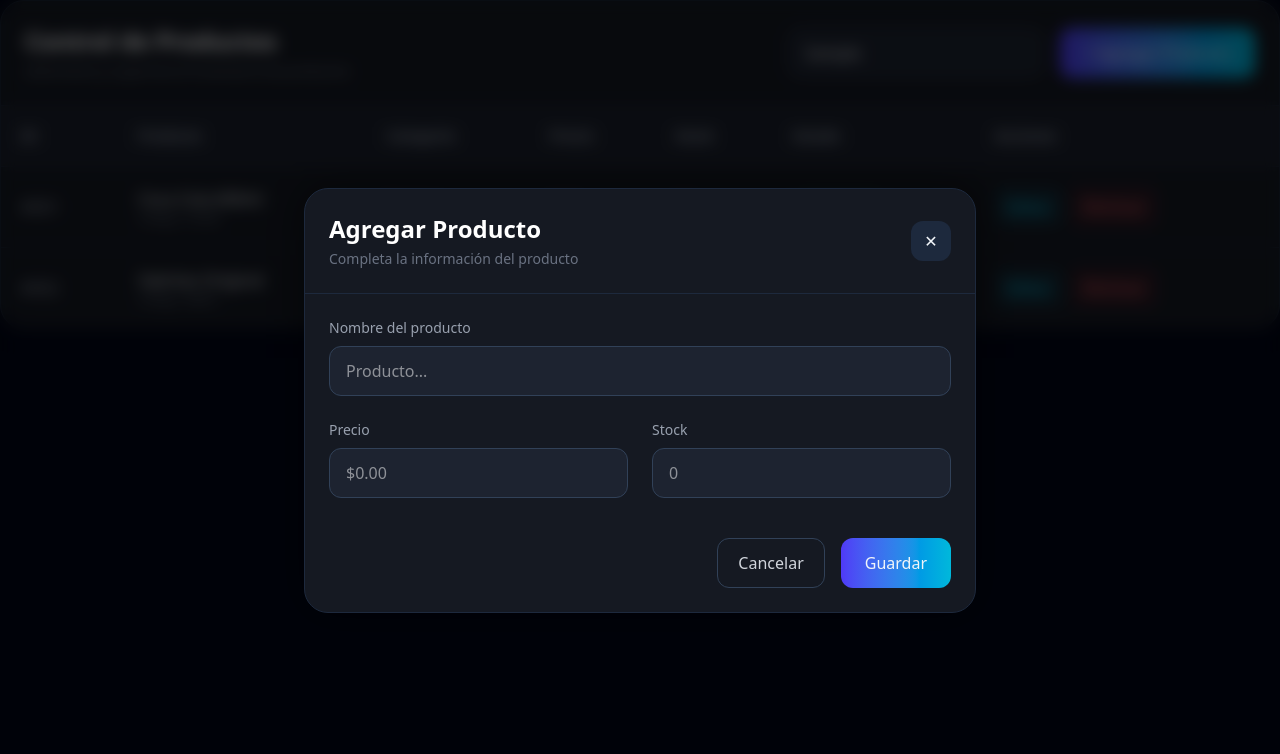
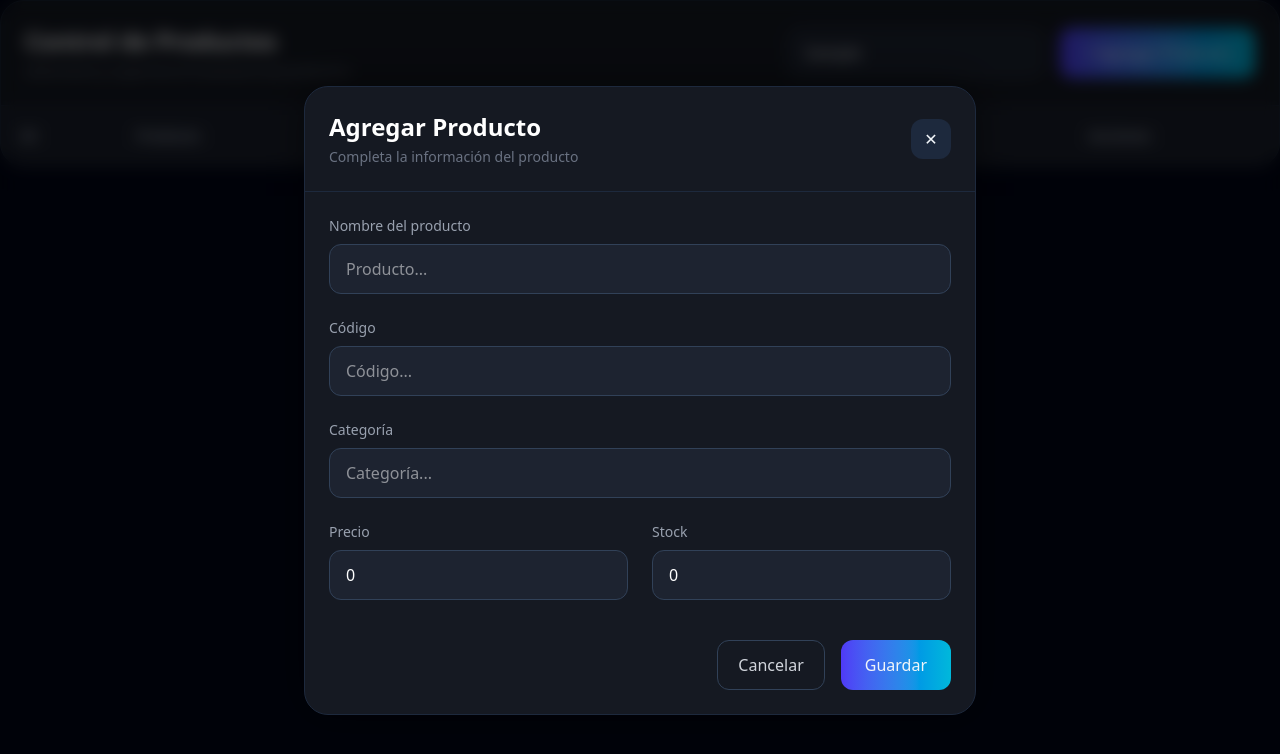
Before and after one commit to skarmik/tienda, an Angular app: page /products in a window 1280 px wide. Both pictures are taken after typing "Sample" into the empty fields and a click on the button "+ Agregar Producto". Shown: the top 754 px of the page. Built offline with nearby package versions, Linux system fonts and the light colour scheme.

Commit message:
feat(products):Agrego local

```diff
--- a/src/app/components/modalProduct/modalProduct.html
+++ b/src/app/components/modalProduct/modalProduct.html
@@ -1,14 +1,11 @@
-<div
-*ngIf="visible"
-class="fixed inset-0 z-50
+<div *ngIf="visible" class="fixed inset-0 z-50
 flex items-center justify-center
 bg-black/60 backdrop-blur-sm
 animate-fadeIn">
 
   <!-- Modal -->
 
-    <div
-    class="w-full max-w-2xl
+  <div class="w-full max-w-2xl
     bg-[#151922]
     border border-slate-800
     rounded-3xl
@@ -32,9 +29,7 @@ animate-fadeIn">
 
       </div>
 
-            <button
-            (click)="cerrarModal()"
-            class="w-10 h-10
+      <button (click)="cerrarModal()" class="w-10 h-10
             rounded-xl
             bg-slate-800
             hover:bg-red-500/20
@@ -50,7 +45,7 @@ animate-fadeIn">
 
     <!-- Formulario -->
 
-        <form class="p-6 space-y-6">
+    <form class="p-6 space-y-6" (ngSubmit)="guardarProducto()">
 
       <div>
 
@@ -58,10 +53,43 @@ animate-fadeIn">
           Nombre del producto
         </label>
 
-                <input
-                type="text"
-                placeholder="Producto..."
-                class="w-full
+        <input type="text" name="nombre" [(ngModel)]="producto.nombre" placeholder="Producto..." class="w-full
+        bg-[#1d2330]
+        border border-slate-700
+        rounded-xl
+        px-4 py-3
+        text-white
+        focus:outline-none
+        focus:border-cyan-400">
+
+      </div>
+
+
+      <div>
+
+        <label class="block text-sm text-gray-400 mb-2">
+          Código
+        </label>
+
+        <input type="text" name="codigo" [(ngModel)]="producto.codigo" placeholder="Código..." class="w-full
+        bg-[#1d2330]
+        border border-slate-700
+        rounded-xl
+        px-4 py-3
+        text-white
+        focus:outline-none
+        focus:border-cyan-400">
+
+      </div>
+
+
+      <div>
+
+        <label class="block text-sm text-gray-400 mb-2">
+          Categoría
+        </label>
+
+        <input type="text" name="categoria" [(ngModel)]="producto.categoria" placeholder="Categoría..." class="w-full
         bg-[#1d2330]
         border border-slate-700
         rounded-xl
@@ -81,10 +109,7 @@ animate-fadeIn">
             Precio
           </label>
 
-                    <input
-                    type="number"
-                    placeholder="$0.00"
-                    class="w-full
+          <input type="number" name="precio" [(ngModel)]="producto.precio" placeholder="$0.00" class="w-full
             bg-[#1d2330]
             border border-slate-700
             rounded-xl
@@ -102,10 +127,7 @@ animate-fadeIn">
             Stock
           </label>
 
-                    <input
-                    type="number"
-                    placeholder="0"
-                    class="w-full
+          <input type="number" name="stock" [(ngModel)]="producto.stock" placeholder="0" class="w-full
             bg-[#1d2330]
             border border-slate-700
             rounded-xl
@@ -119,14 +141,9 @@ animate-fadeIn">
       </div>
 
 
-            <!-- Footer -->
-
       <div class="flex justify-end gap-4 pt-4">
 
-                <button
-                type="button"
-                (click)="cerrarModal()"
-                class="px-5 py-3
+        <button type="button" (click)="cerrarModal()" class="px-5 py-3
         rounded-xl
         border border-slate-700
         text-gray-300
@@ -137,9 +154,7 @@ animate-fadeIn">
         </button>
 
 
-                <button
-                type="submit"
-                class="px-6 py-3
+        <button type="submit" class="px-6 py-3
         rounded-xl
         bg-gradient-to-r
         from-indigo-600
--- a/src/app/components/modalProduct/modalProduct.ts
+++ b/src/app/components/modalProduct/modalProduct.ts
@@ -1,9 +1,10 @@
 import { CommonModule } from '@angular/common';
-import { ChangeDetectionStrategy, Component, Input, Output , EventEmitter, } from '@angular/core';
+import { ChangeDetectionStrategy, Component, Input, Output, EventEmitter, } from '@angular/core';
+import { FormsModule } from '@angular/forms';
 
 @Component({
   selector: 'app-modal-product',
-  imports: [CommonModule],
+  imports: [CommonModule, FormsModule],
   templateUrl: './modalProduct.html',
   styles: `
     :host {
@@ -14,12 +15,24 @@ import { ChangeDetectionStrategy, Component, Input, Output , EventEmitter, } fro
 })
 export class ModalProduct {
 
-  @Input() visible:boolean = false;
+  @Input() visible: boolean = false;
 
   @Output() cerrar = new EventEmitter<void>();
+  @Output() guardar = new EventEmitter<any>();
 
 
-  cerrarModal(){
+  producto = {
+    nombre: '',
+    codigo: '',
+    categoria: '',
+    precio: 0,
+    stock: 0
+  }
+
+  guardarProducto() {
+    this.guardar.emit(this.producto);
+  }
+  cerrarModal() {
     this.cerrar.emit();
   }
 
--- a/src/app/pages/dashboard/dashboard.ts
+++ b/src/app/pages/dashboard/dashboard.ts
@@ -12,6 +12,6 @@ export class Dashboard {
   constructor(private router: Router) {}
 
   abrirProductos() {
-    this.router.navigate(['/productos']);
+    this.router.navigate(['/products']);
   }
 }
--- a/src/app/pages/products/products.html
+++ b/src/app/pages/products/products.html
@@ -78,14 +78,14 @@ shadow-[0_0_30px_rgba(0,0,0,.2)]">
         </tr>
 
       </thead>
+      <tbody>
 
-
-      <tbody>
+        @for(producto of productos; track $index){
 
         <tr class="border-t border-slate-800 hover:bg-slate-800/40 transition-all duration-300">
 
           <td class="p-5 text-gray-400">
-            #001
+            #{{ $index + 1 }}
           </td>
 
           <td class="p-5">
@@ -93,11 +93,11 @@ shadow-[0_0_30px_rgba(0,0,0,.2)]">
             <div>
 
               <p class="font-medium">
-                Coca Cola 600ml
+                {{ producto.nombre }}
               </p>
 
               <p class="text-xs text-gray-500">
-                Código: CC600
+                Código: {{ producto.codigo }}
               </p>
 
             </div>
@@ -105,25 +105,24 @@ shadow-[0_0_30px_rgba(0,0,0,.2)]">
           </td>
 
           <td class="p-5 text-gray-300">
-            Bebidas
+            {{ producto.categoria }}
           </td>
 
           <td class="p-5">
-            $18
+            ${{ producto.precio }}
           </td>
 
           <td class="p-5">
-            35
+            {{ producto.stock }}
           </td>
 
           <td class="p-5">
 
-            <span class="px-3 py-1 rounded-full
-                        bg-emerald-500/20
-                        text-emerald-400
-                        text-sm">
+            <span class="px-3 py-1 rounded-full text-sm" [class]="producto.stock > 15
+            ? 'bg-emerald-500/20 text-emerald-400'
+            : 'bg-yellow-500/20 text-yellow-400'">
 
-              Disponible
+              {{ producto.stock > 15 ? 'Disponible' : 'Bajo stock' }}
 
             </span>
 
@@ -143,7 +142,7 @@ shadow-[0_0_30px_rgba(0,0,0,.2)]">
 
               </button>
 
-              <button class="px-3 py-2 rounded-lg
+              <button (click)="eliminarProducto($index)" class="px-3 py-2 rounded-lg
                   bg-red-500/10
                   text-red-400
                   hover:bg-red-500/20
@@ -159,91 +158,17 @@ shadow-[0_0_30px_rgba(0,0,0,.2)]">
 
         </tr>
 
-
-
-        <tr class="border-t border-slate-800 hover:bg-slate-800/40 transition-all duration-300">
-
-          <td class="p-5 text-gray-400">
-            #002
-          </td>
-
-          <td class="p-5">
-
-            <div>
-
-              <p class="font-medium">
-                Sabritas Original
-              </p>
-
-              <p class="text-xs text-gray-500">
-                Código: SB001
-              </p>
-
-            </div>
-
-          </td>
-
-          <td class="p-5 text-gray-300">
-            Botanas
-          </td>
-
-          <td class="p-5">
-            $20
-          </td>
-
-          <td class="p-5">
-            10
-          </td>
-
-          <td class="p-5">
-
-            <span class="px-3 py-1 rounded-full
-                        bg-yellow-500/20
-                        text-yellow-400
-                        text-sm">
-
-              Bajo stock
-
-            </span>
-
-          </td>
-
-          <td class="p-5">
-
-            <div class="flex gap-2">
-
-              <button class="px-3 py-2 rounded-lg
-                            bg-cyan-500/10
-                            text-cyan-400
-                            hover:bg-cyan-500/20
-                            transition">
-
-                Editar
-
-              </button>
-
-              <button class="px-3 py-2 rounded-lg
-                            bg-red-500/10
-                            text-red-400
-                            hover:bg-red-500/20
-                            transition">
-
-                Eliminar
-
-              </button>
-
-            </div>
-
-          </td>
-
-        </tr>
+        }
 
       </tbody>
 
     </table>
 
   </div>
-  <app-modal-product [visible]="modalAgregar" (cerrar)="cerrarModal()">
+  <app-modal-product
+  [visible]="modalAgregar"
+  (cerrar)="cerrarModal()"
+  (guardar)="agregarProducto($event)">
 </app-modal-product>
 
 </div>
--- a/src/app/pages/products/products.ts
+++ b/src/app/pages/products/products.ts
@@ -1,4 +1,4 @@
-import { ChangeDetectionStrategy, Component } from '@angular/core';
+import { ChangeDetectionStrategy, Component, OnInit } from '@angular/core';
 import { ModalProduct } from "../../components/modalProduct/modalProduct";
 
 @Component({
@@ -12,9 +12,15 @@ import { ModalProduct } from "../../components/modalProduct/modalProduct";
   `,
   changeDetection: ChangeDetectionStrategy.OnPush,
 })
-export class Products {
+export class Products implements OnInit {
 
   modalAgregar:boolean = false;
+
+  productos:any[] = [];
+
+  ngOnInit(): void {
+    this.cargarProductos();
+  }
 
   abrirModal(){
     this.modalAgregar = true;
@@ -23,4 +29,34 @@ export class Products {
   cerrarModal(){
     this.modalAgregar = false;
   }
+
+  cargarProductos() {
+    const productosGuardados = localStorage.getItem('productos');
+
+    if(productosGuardados){
+      this.productos = JSON.parse(productosGuardados);
+    }
+  }
+
+  agregarProducto(producto:any){
+
+    this.productos.push(producto);
+
+    localStorage.setItem(
+      'productos',
+      JSON.stringify(this.productos)
+    );
+
+    this.cerrarModal();
+  }
+
+  eliminarProducto(index:number){
+
+    this.productos.splice(index,1);
+
+    localStorage.setItem(
+      'productos',
+      JSON.stringify(this.productos)
+    );
+  }
 }
```
Lines whose indentation alone changed are shown as unchanged.
